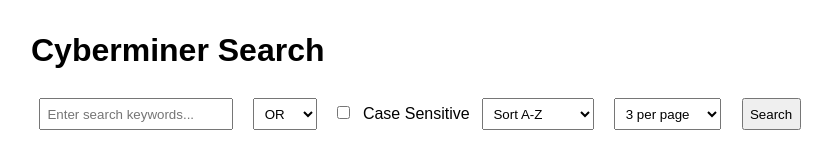
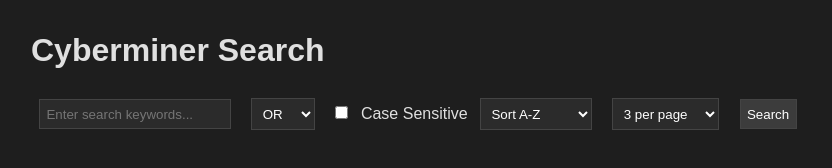
Before and after one commit to ErikaBarron/Practice, a plain HTML site: page index.html in a window 1280 px wide. Shown: the whole page, without its empty margins (1-833 px from the left). Drawn offline with Linux system fonts and the light colour scheme.

Commit message:
Update index.html

```diff
--- a/index.html
+++ b/index.html
@@ -4,11 +4,44 @@
   <meta charset="UTF-8" />
   <title>Cyberminer</title>
   <style>
-    body { font-family: sans-serif; margin: 2rem; }
-    input, select, button { margin: 0.5rem; padding: 0.4rem; }
-    ul { list-style: none; padding: 0; }
-    li { margin: 0.5rem 0; }
-    .controls { margin-bottom: 1rem; }
+    body {
+      font-family: Arial, sans-serif;
+      margin: 2rem;
+      background-color: #1e1e1e;  /* dark gray background */
+      color: #e0e0e0;              /* light gray text */
+    }
+    input, select, button {
+      margin: 0.5rem;
+      padding: 0.4rem;
+      background-color: #2b2b2b;
+      color: #ffffff;
+      border: 1px solid #444;
+    }
+    input:focus, select:focus, button:hover {
+      outline: none;
+      border-color: #888;
+    }
+    a {
+      color: #4db8ff;
+      text-decoration: none;
+    }
+    a:hover {
+      text-decoration: underline;
+    }
+    ul {
+      list-style: none;
+      padding: 0;
+    }
+    li {
+      margin: 0.5rem 0;
+    }
+    .controls {
+      margin-bottom: 1.5rem;
+    }
+    button {
+      cursor: pointer;
+      background-color: #3c3c3c;
+    }
   </style>
 </head>
 <body>
```
